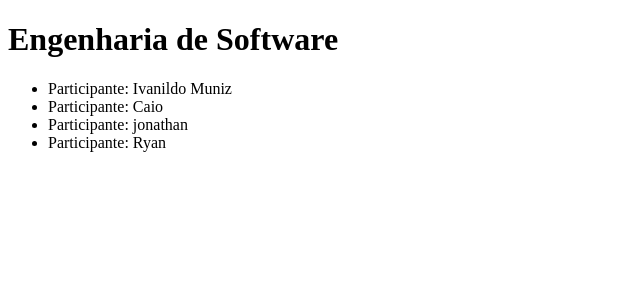
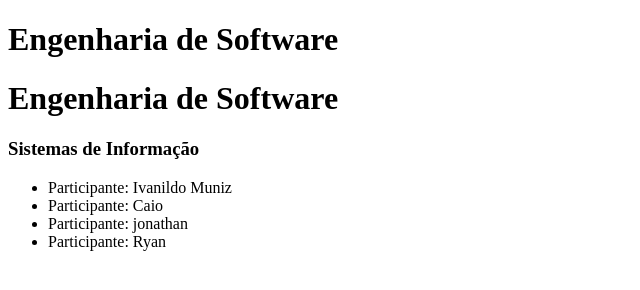
Before and after one commit to JLuizetto/CI_CD, a plain HTML site: page index.html in a window 1280 px wide. Shown: the whole page, without its empty margins (0-640 px from the left). Drawn offline with Linux system fonts and the light colour scheme.

Commit message:
Commit Jonathan

```diff
--- a/index.html
+++ b/index.html
@@ -4,8 +4,9 @@
 <meta charset="UTF-8"/>
 <title>Trabalho Pratico</title>
 </head>
-<body>
+<body><h1>Engenharia de Software</h1>
 <h1>Engenharia de Software</h1>
+<h3>Sistemas de Informação</h3>
 <ul>
     <li>Participante: Ivanildo Muniz</li>
     <li>Participante: Caio</li>
```
